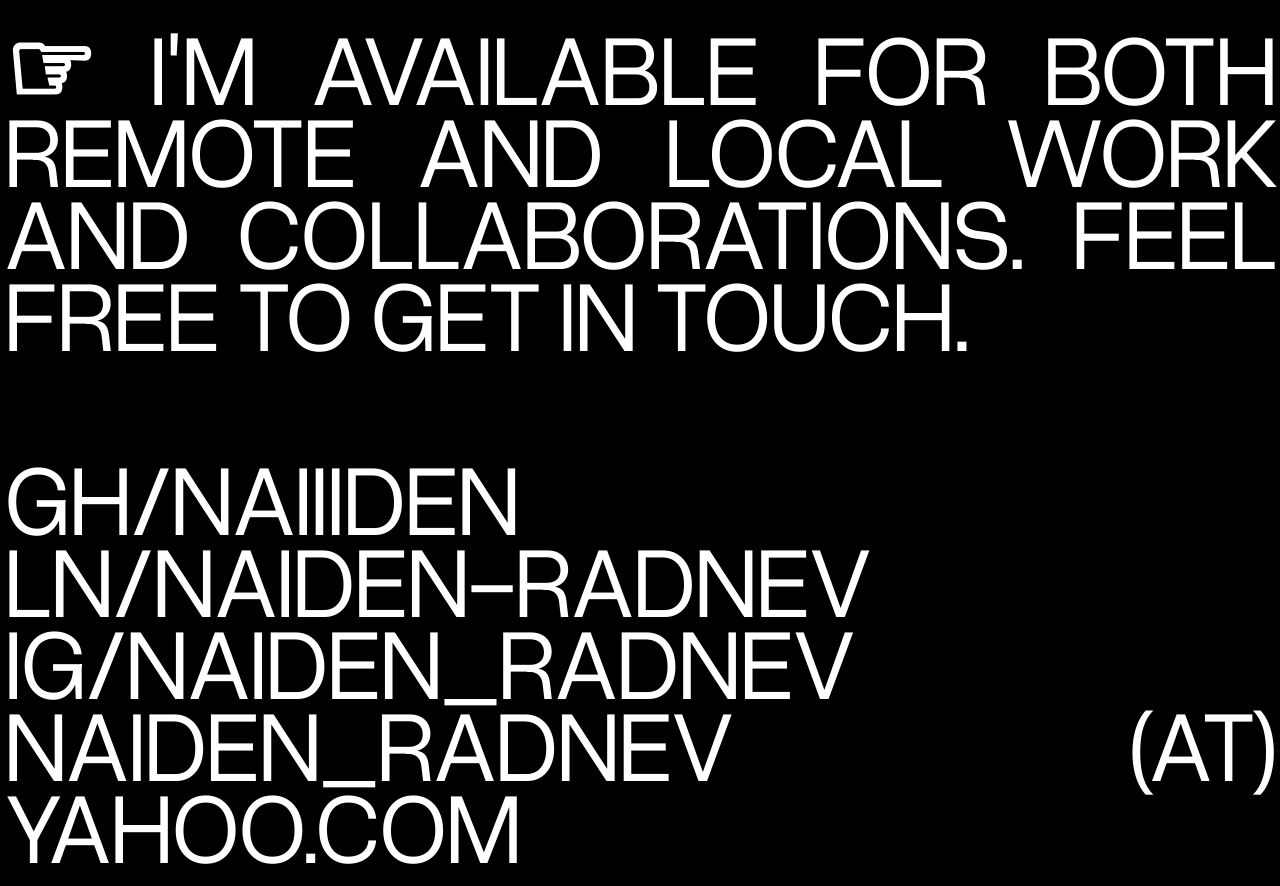
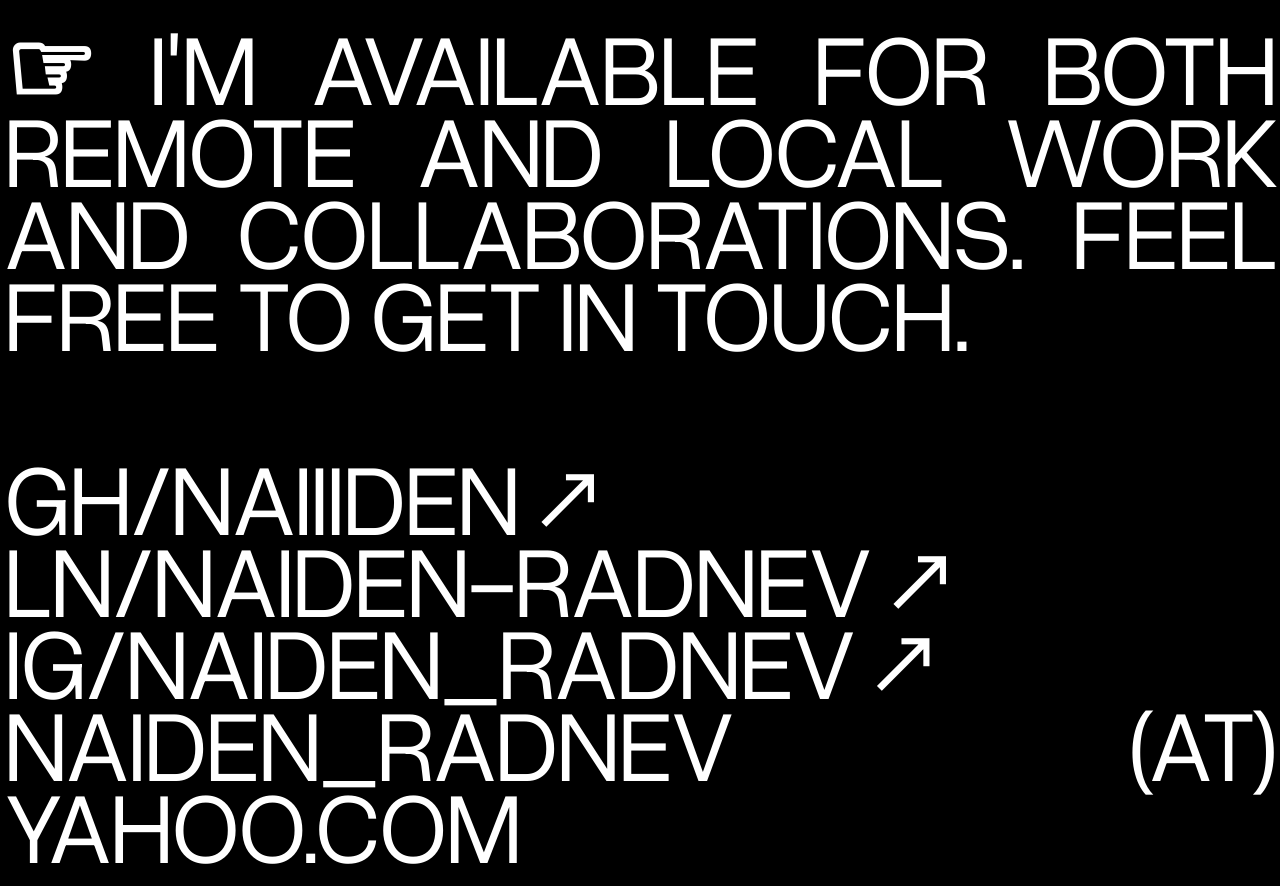
Before and after one commit to naiiiden/naiden, a website built with Vite: page index.html in a window 1280 px wide. Shown: the part 1556-2442 px from the top of the page. Built offline with nearby package versions, Linux system fonts and the light colour scheme.

Commit message:
external links arrows

```diff
--- a/index.html
+++ b/index.html
@@ -21,9 +21,9 @@
       </p>
       <a href="mailto:naiden_radnev@yahoo.com"><b>☞</b> I'm available for both remote and local work and collaborations. Feel free to get in touch.</a>
       <ul>
-        <li><a aria-label="GitHub" href="https://github.com/naiiiden" target="_blank">gh/naiiiden</a></li>
-        <li><a aria-label="LinkedIn" href="https://www.linkedin.com/in/naiden-radnev/" target="_blank">ln/naiden-radnev</a></li>
-        <li><a aria-label="Instagram" href="https://www.instagram.com/naiden_radnev/" target="_blank">ig/naiden_radnev</a></li>
+        <li><a aria-label="GitHub" href="https://github.com/naiiiden" target="_blank">gh/naiiiden ↗</a></li>
+        <li><a aria-label="LinkedIn" href="https://www.linkedin.com/in/naiden-radnev/" target="_blank">ln/naiden-radnev ↗</a></li>
+        <li><a aria-label="Instagram" href="https://www.instagram.com/naiden_radnev/" target="_blank">ig/naiden_radnev ↗</a></li>
         <li><a href="mailto:naiden_radnev@yahoo.com">naiden_radnev (at) yahoo.com</a></li>
       </ul>
     </main>
```
